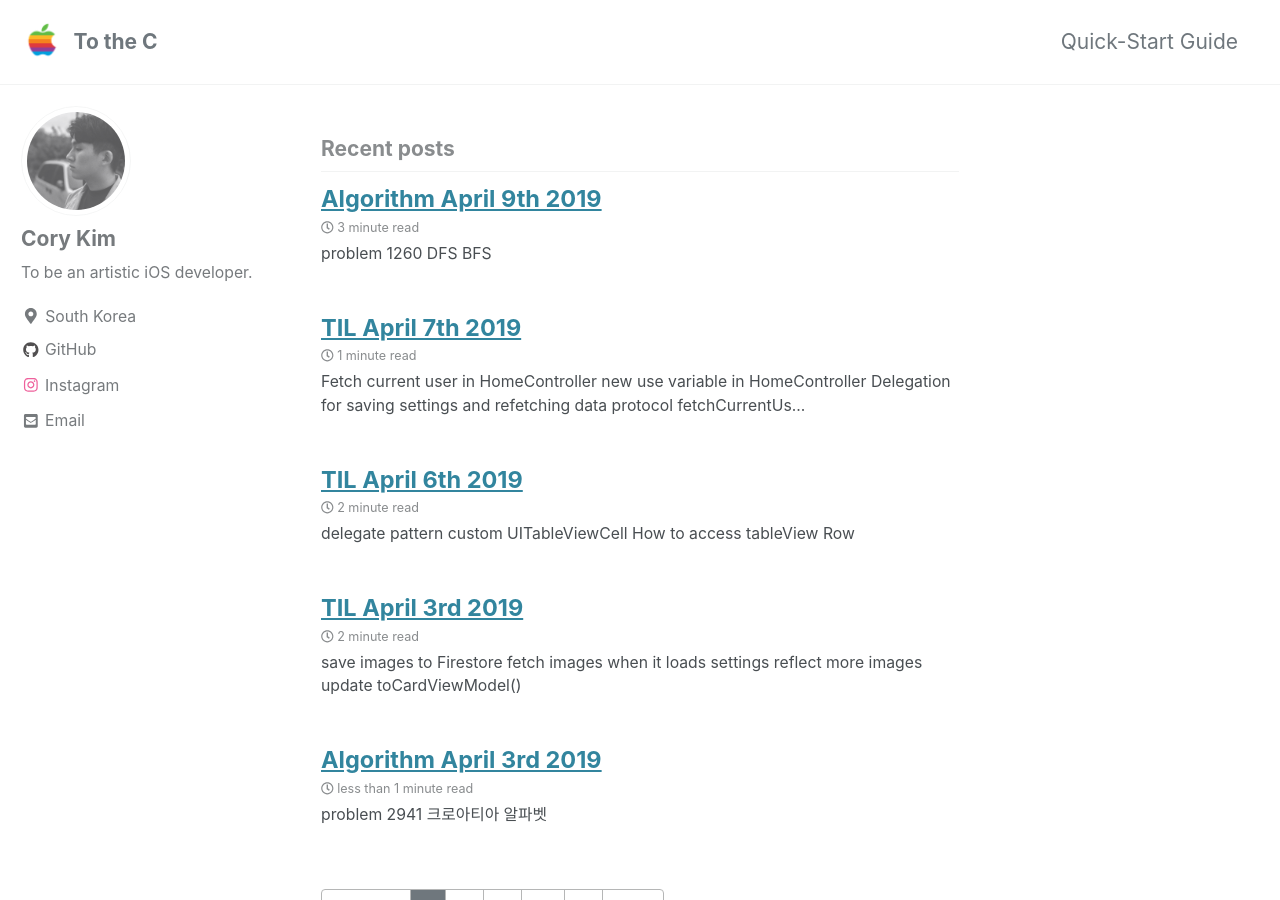
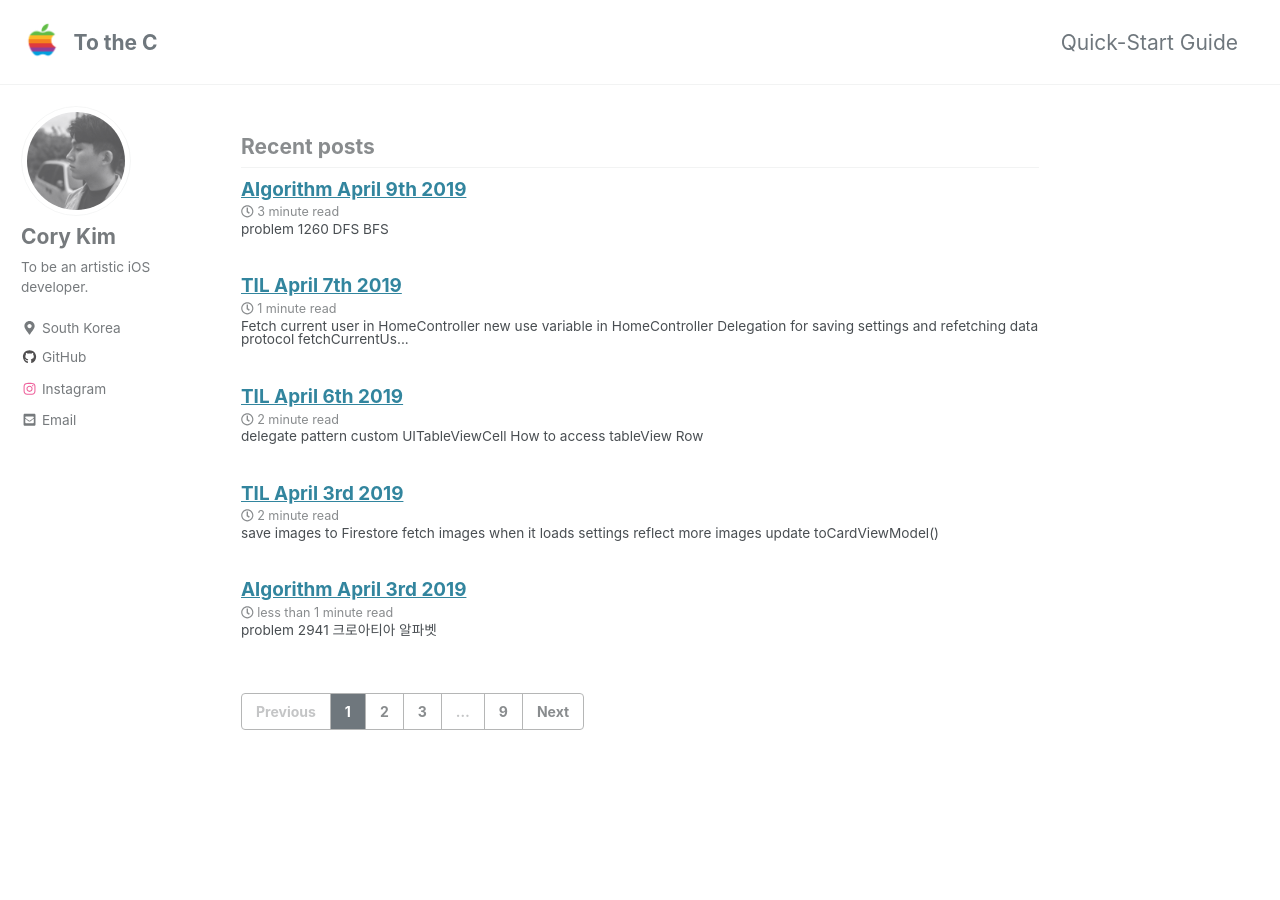
Before and after one commit to corykim0829/corykim0829.github.io, a Jekyll site: the page built from index.html, in a window 1280 px wide and 900 px high. Built offline with Jekyll 4.4.1, drawn with Linux system fonts in a browser that asks for light colours; cached includes are drawn as plain includes; the list of posts is cut into pages by our own code.

Commit message:
adjust page width, fonts

```diff
--- a/_sass/minimal-mistakes/_base.scss
+++ b/_sass/minimal-mistakes/_base.scss
@@ -13,7 +13,7 @@
   padding: 0;
   color: $text-color;
   font-family: $global-font-family;
-  line-height: 1.5;
+  line-height: 1;
 
   &.overflow--hidden {
     /* when primary navigation is visible, the content in the background won't scroll */
@@ -28,7 +28,7 @@
 h5,
 h6 {
   margin: 2em 0 0.5em;
-  line-height: 1.2;
+  line-height: 1;
   font-family: $header-font-family;
   font-weight: bold;
 }
@@ -64,7 +64,7 @@
 }
 
 p {
-  margin-bottom: 1.3em;
+  margin-bottom: 1em;
 }
 
 u,
--- a/_sass/minimal-mistakes/_page.scss
+++ b/_sass/minimal-mistakes/_page.scss
@@ -75,7 +75,7 @@
   p,
   li,
   dl {
-    font-size: 1em;
+    font-size: 0.85em;
   }
 
   /* paragraph indents */
--- a/_sass/minimal-mistakes/_variables.scss
+++ b/_sass/minimal-mistakes/_variables.scss
@@ -6,11 +6,11 @@
    Typography
    ========================================================================== */
 
-$doc-font-size: 15 !default;
+$doc-font-size: 14 !default;
 
 /* paragraph indention */
 $paragraph-indent: false !default; // true, false (default)
-$indent-var: 1.2em !default;
+$indent-var: 0.85em !default;
 
 /* system typefaces */
 $serif: Georgia, Times, serif !default;
@@ -34,14 +34,14 @@
 $caption-font-family: $serif !default;
 
 /* type scale */
-$type-size-1: 2.241em !default; // ~39.056px
-$type-size-2: 1.793em !default; // ~31.248px
-$type-size-3: 1.393em !default; // ~25.008px
-$type-size-4: 1.12em !default; // ~20px
+$type-size-1: 2em !default; // ~39.056px
+$type-size-2: 1.5em !default; // ~31.248px
+$type-size-3: 1em !default; // ~25.008px
+$type-size-4: 0.9em !default; // ~20px
 $type-size-5: 1em !default; // ~16px
-$type-size-6: 0.75em !default; // ~12px
-$type-size-7: 0.6875em !default; // ~11px
-$type-size-8: 0.625em !default; // ~10px
+$type-size-6: 0.65em !default; // ~12px
+$type-size-7: 0.55em !default; // ~11px
+$type-size-8: 0.5em !default; // ~10px
 
 /*
    Colors
@@ -142,9 +142,9 @@
    Grid
    ========================================================================== */
 
-$right-sidebar-width-narrow: 200px !default;
-$right-sidebar-width: 300px !default;
-$right-sidebar-width-wide: 400px !default;
+$right-sidebar-width-narrow: 120px !default;
+$right-sidebar-width: 220px !default;
+$right-sidebar-width-wide: 320px !default;
 
 /*
    Other
```
